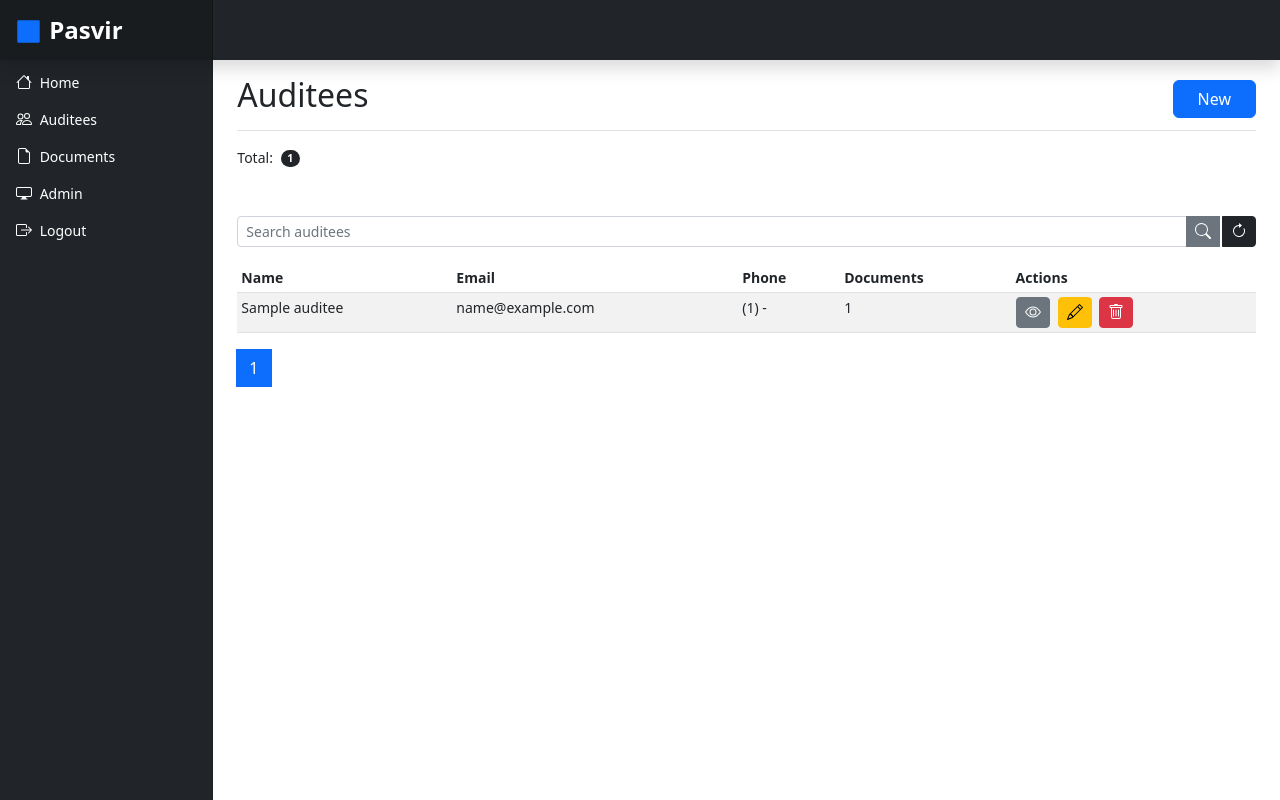
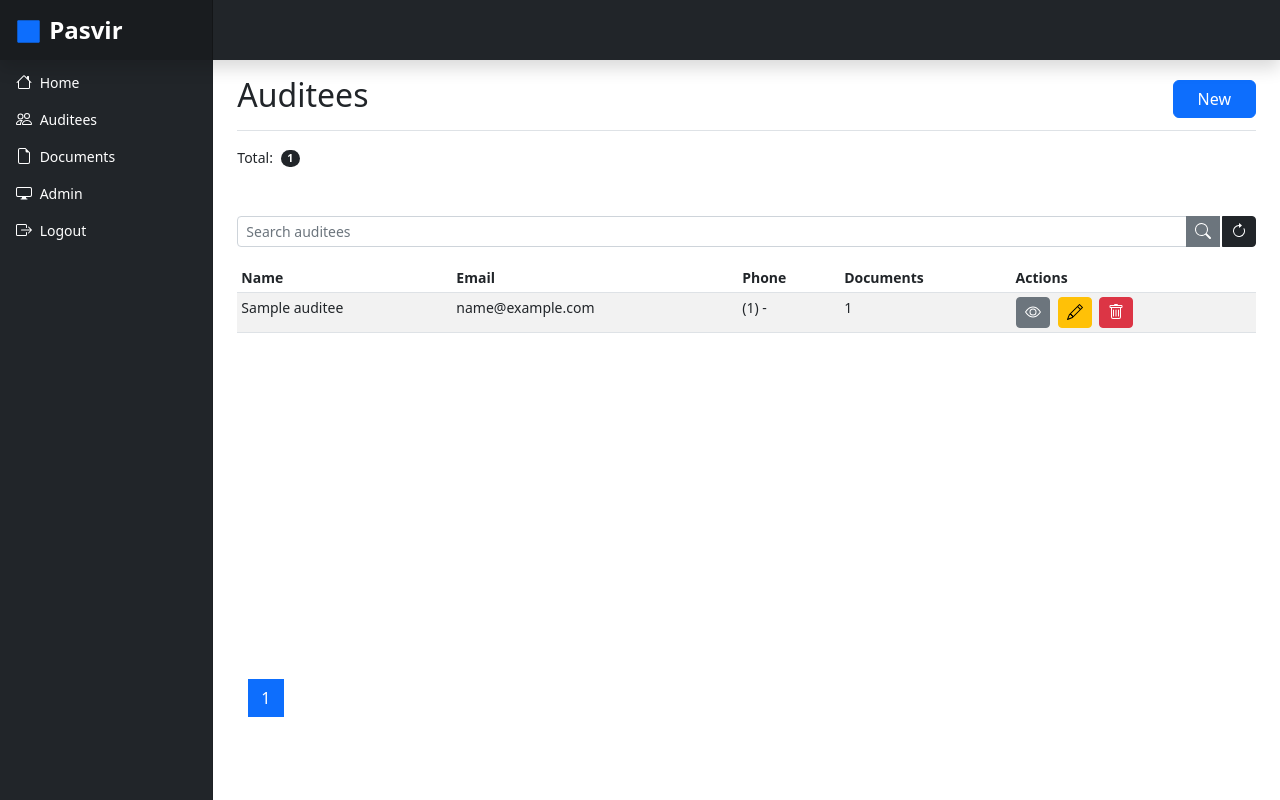
Before and after one commit to kennxdy/pasvir, a Django app: template pasvir/templates/pasvir/auditee_list.html in a window 1280 px wide. Run offline with Django 3.2, Linux system fonts and the light colour scheme; the template is opened without the code that fills it: most values are stand-ins (such as "Sample title", 1, 10 or a date in 2020); some libraries are stand-ins or nearby versions.

Commit message:
Change the position of pagination components

```diff
--- a/pasvir/templates/pasvir/auditee_list.html
+++ b/pasvir/templates/pasvir/auditee_list.html
@@ -43,6 +43,7 @@
         </div>
     </form>
 
+    <div class="h-100">
         <div class="table-responsive">
             <table class="table table-striped table-sm">
                 <thead>
@@ -90,10 +91,12 @@
                 </tbody>
             </table>
         </div>
+    </div>
 {% endblock %}
 
 {% block pagination %}
-    <div class="">
+    <footer class="footer mt-auto py-4">
+        <div class="container">
             <nav aria-label="Page navigation example">
                 <ul class="pagination">
                     <li class="page-item">
@@ -135,4 +138,5 @@
                 </ul>
             </nav>
         </div>
+    </footer>
 {% endblock %}
--- a/pasvir/templates/pasvir/document_list.html
+++ b/pasvir/templates/pasvir/document_list.html
@@ -41,6 +41,7 @@
         </div>
     </form>
 
+    <div class="h-100">
         <div class="row">
         {% for document in page_obj %}
             <div class="col-md-4 pb-2">
@@ -63,10 +64,12 @@
             </div>
         {% endfor %}
         </div>
+    </div>
 {% endblock %}
 
 {% block pagination %}
-    <div class="">
+    <footer class="footer mt-auto py-4">
+        <div class="container">
             <nav aria-label="Page navigation example">
                 <ul class="pagination">
                     <li class="page-item">
@@ -108,4 +111,5 @@
                 </ul>
             </nav>
         </div>
+    </footer>
 {% endblock %}
```
Lines whose indentation alone changed are shown as unchanged.
